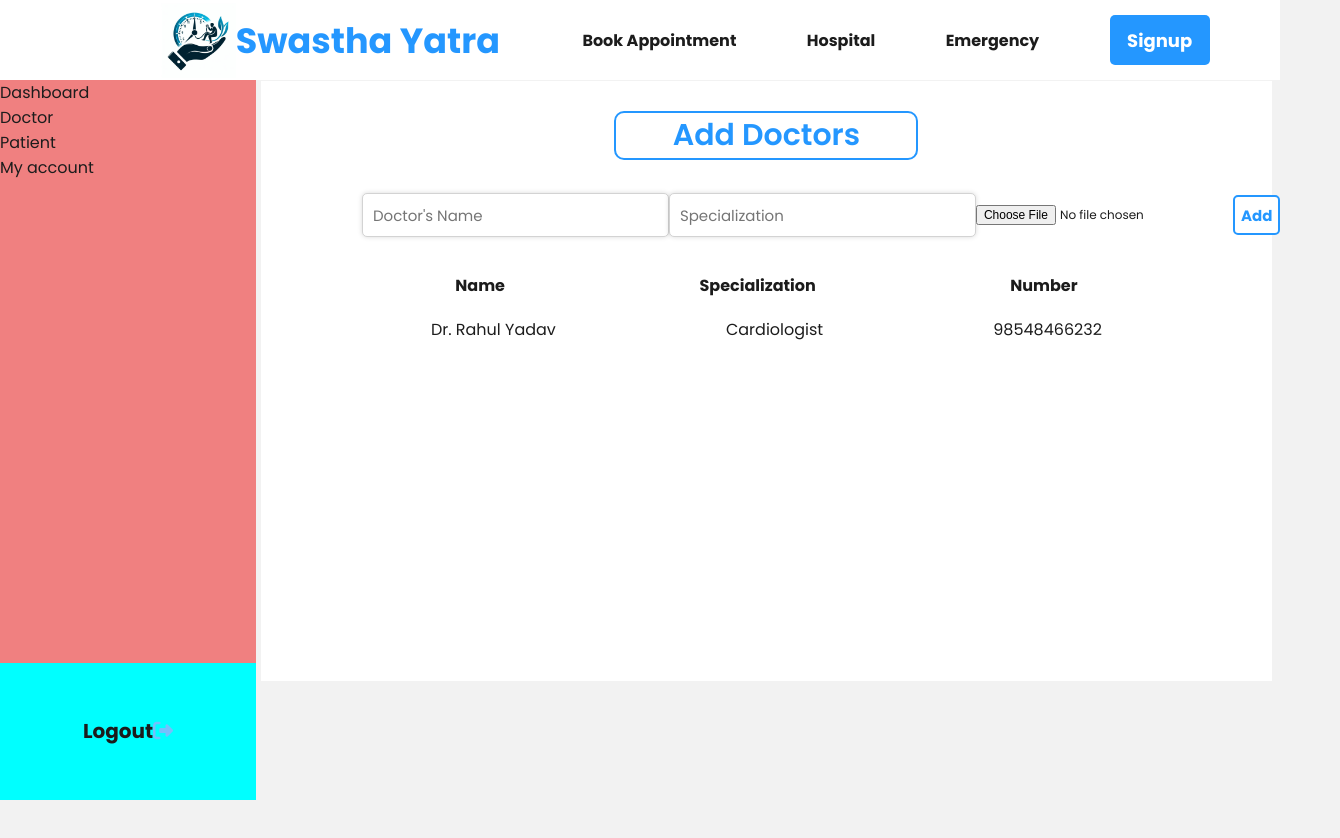
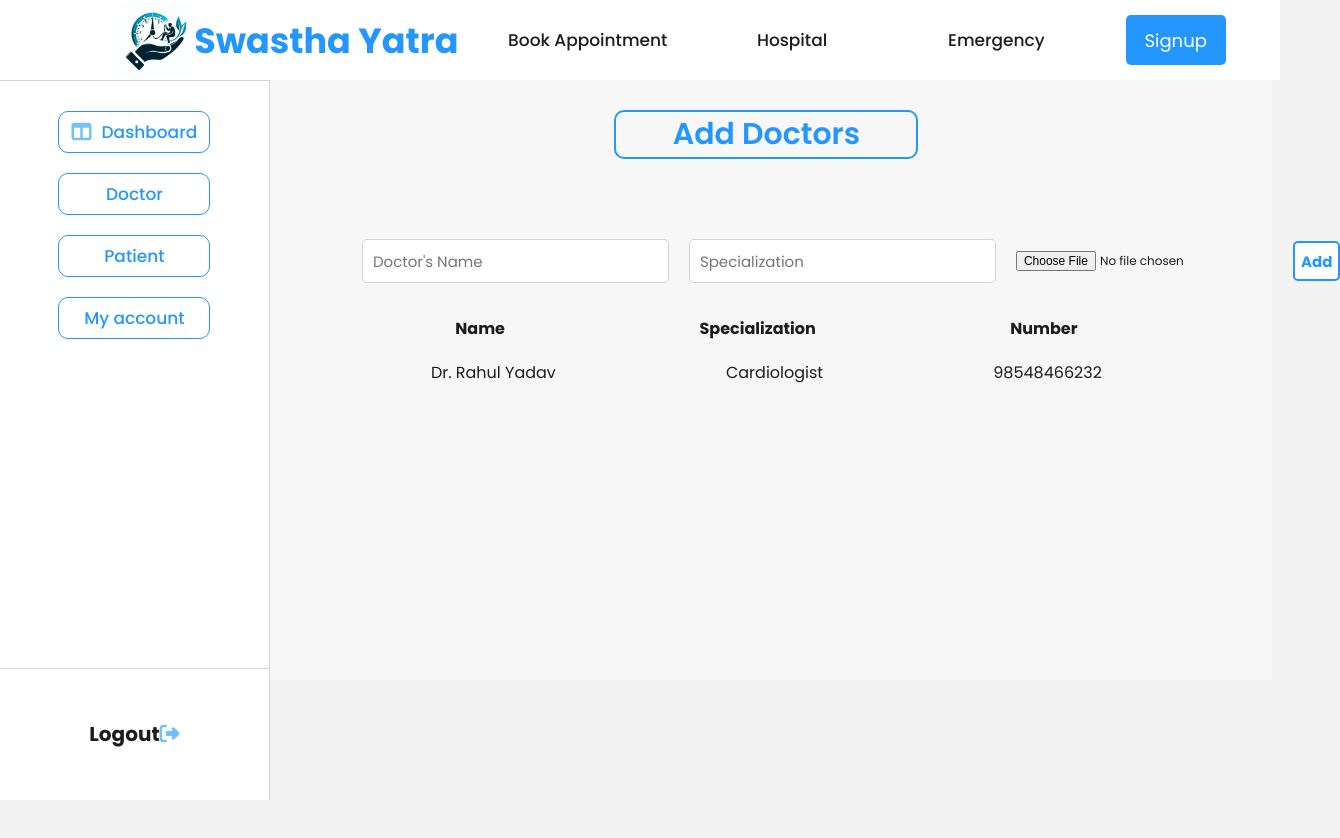
Before and after one commit to RitikRaunakSharma/Front, a plain HTML site: page doctor-dash.html in a window 1280 px wide. Shown: the whole page, 1340 px wide, since content can reach past the window. Drawn offline with Linux system fonts and the light colour scheme.

Commit message:
doctor-dash

```diff
--- a/doctor-dash.html
+++ b/doctor-dash.html
@@ -33,10 +33,10 @@
 
     <div class="sidebar">
         <div class="top-sec">
-            <a href="" class="buttons">Dashboard</a>
-            <a href="" class="buttons">Doctor</a>
-            <a href="" class="buttons">Patient</a>
-            <a href="" class="buttons">My account</a>
+            <a href="" class="add buttons"><i class="fa-solid fa-table-columns" style="color: #74C0FC; margin-right: 10px; font-size: 20px;"></i>Dashboard</a>
+            <a href="" class="add buttons">Doctor</a>
+            <a href="" class="add buttons">Patient</a>
+            <a href="" class="add buttons">My account</a>
         </div>
         <div class="down-sec">
             <a href="">Logout<i class="fa-solid fa-right-from-bracket" style="color: #74C0FC;"></i></a>
--- a/public/style.css
+++ b/public/style.css
@@ -28,11 +28,12 @@ nav{
     color: #2497ff;
 }
 .right-sec{
-    width: 60%;
+    width: 70%;
     display: flex;
     justify-content: space-evenly;
     align-items: center;
-    font-weight: bold;
+    font-size: 15px;
+    white-space: nowrap;
 }
 .web-img{
     width: 75px;
@@ -264,10 +265,10 @@ h2{
     width: 80%;
     margin-left: 20%;
     height: 600px;
-    margin-top: 81px;
-    background-color: white;
+    margin-top: 80px;
     display: flex;
     justify-content: top;
+    background-color: rgb(247, 247, 247);
     align-items: center;
     flex-direction: column;
 }
@@ -275,6 +276,7 @@ h2{
     height: 80px;
     width: 80%;
     display: flex;
+    gap: 20px;
     flex-direction: row;
     align-items: center;
     justify-content: space-evenly;
@@ -293,8 +295,8 @@ h2{
     border-radius: 10px;
     border-color: white;
     color: #2497ff;
-    background-color: white;
     border-color: #2497ff;
+    margin-bottom: 80px;
 }
 .inputs{
     width: 300px;
@@ -306,7 +308,6 @@ h2{
     border: solid;
     border-width: 1px;
     border-color: lightgray;
-    box-shadow: 0px 0px 5px rgba(0, 0, 0, 0.15);
 }
 .add{
     width: 70px;
@@ -342,23 +343,34 @@ h2{
     justify-content: space-evenly;
 }
 .sidebar{
-    background-color: aqua;
     position: fixed;
     top: 80px;
     bottom: 0px;
     left: 0px;
-    width: 20%;
+    width: 21%;
+    border-right-style: solid;
+    border-right-width: 0.15px;
+    border-right-color: lightgray;
+    border-top-style: solid;
+    border-top-width: 0.15px;
+    border-top-color: lightgray;
+    background-color: white;
     display: flex;
     flex-direction: column;
 
 }
 .top-sec{
     height: 85%;
-    background-color: lightcoral;
     display: flex;
     flex-direction: column;
+    align-items: center;
+    gap: 20px;
+    padding-top: 30px;
 }
 .down-sec{
+    border-top-style: solid;
+    border-top-width: 0.15px;
+    border-top-color: lightgray;
     height:20%;
     display: flex;
     justify-content: center;
@@ -366,3 +378,14 @@ h2{
     font-weight: bold;
     font-size: 20px;
 }
+.buttons{
+    width: 150px;
+    display: flex;
+    justify-content: center;
+    align-items: center;
+    font-size: 17px;
+    font-weight: 500;
+    border-width: 1px;
+    border-radius: 10px;
+
+}
```
